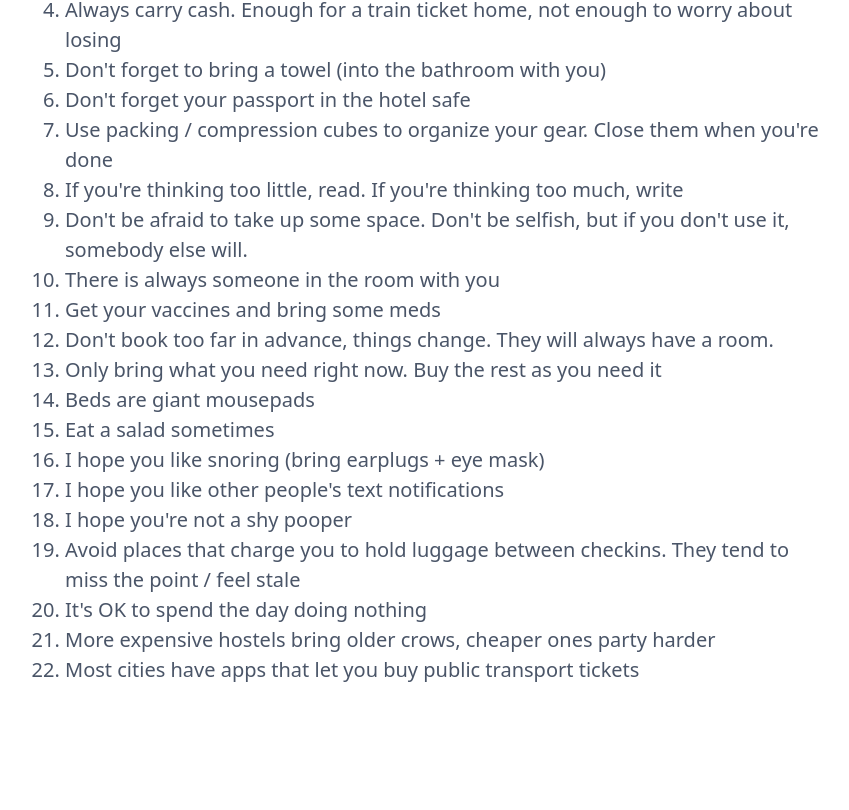
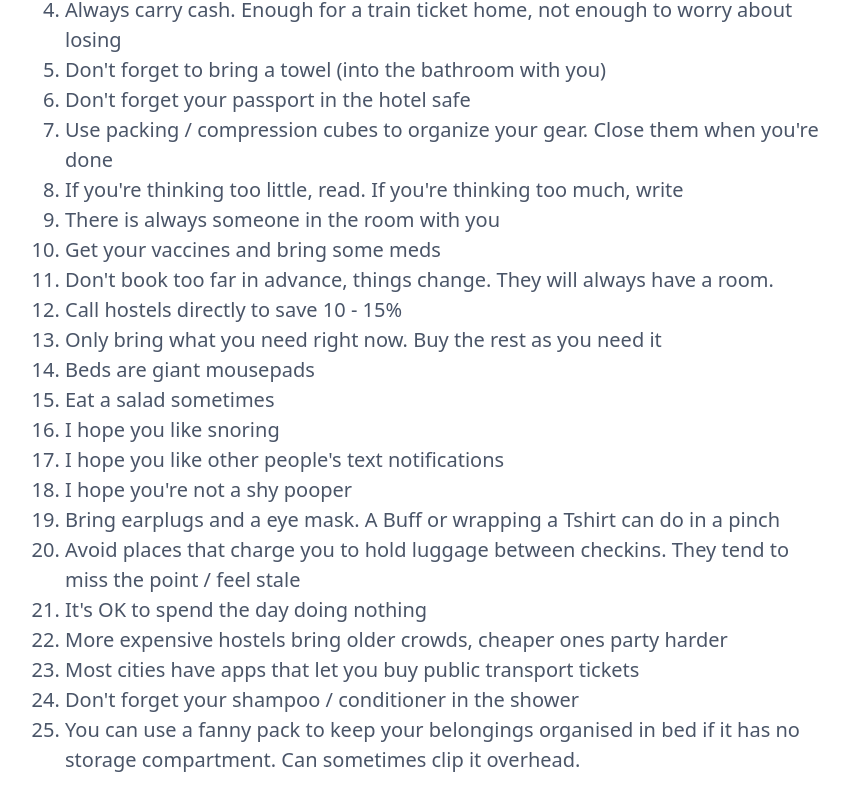
Before and after one commit to Zandakar/too-long-didnt-read, a Next.js app: page /rules-of-backpacking in a window 1280 px wide. Shown: the part 296-1106 px from the top of the page, without its empty margins (191-1040 px from the left). Built offline with nearby package versions, Linux system fonts and the light colour scheme.

Commit message:
Todo list (#13)

```diff
--- a/package.json
+++ b/package.json
@@ -14,7 +14,7 @@
     "prepare": "husky install"
   },
   "dependencies": {
-    "@mapbox/rehype-prism": "^0.8.0",
+    "@mapbox/rehype-prism": "^0.7.0",
     "date-fns": "^2.28.0",
     "gray-matter": "^4.0.3",
     "next": "^12.0.10",
--- a/src/pages/_app.tsx
+++ b/src/pages/_app.tsx
@@ -13,8 +13,8 @@ const MyApp = ({ Component, pageProps }: AppProps) => {
 
   useEffect(() => {
     const handleRouteChange = () => {
-    ReactGA.set({ page: location.pathname });
-    ReactGA.pageview(location.pathname)
+      ReactGA.set({ page: location.pathname });
+      ReactGA.pageview(location.pathname)
     }
 
     router.events.on('routeChangeComplete', handleRouteChange)
--- a/src/pages/rules-of-backpacking.tsx
+++ b/src/pages/rules-of-backpacking.tsx
@@ -24,20 +24,23 @@ const Page = () => (
           <li>{`Don't forget your passport in the hotel safe`}</li>
           <li>{`Use packing / compression cubes to organize your gear. Close them when you're done`}</li>
           <li>{`If you're thinking too little, read. If you're thinking too much, write`}</li>
-          <li>{`Don't be afraid to take up some space. Don't be selfish, but if you don't use it, somebody else will.`}</li>
           <li>{`There is always someone in the room with you`}</li>
           <li>{`Get your vaccines and bring some meds`}</li>
           <li>{`Don't book too far in advance, things change. They will always have a room.`}</li>
+          <li>{`Call hostels directly to save 10 - 15%`}</li>
           <li>{`Only bring what you need right now. Buy the rest as you need it`}</li>
           <li>{`Beds are giant mousepads`}</li>
           <li>{`Eat a salad sometimes`}</li>
-         <li>{`I hope you like snoring (bring earplugs + eye mask)`}</li>
+          <li>{`I hope you like snoring`}</li>
           <li>{`I hope you like other people's text notifications`}</li>
           <li>{`I hope you're not a shy pooper`}</li>
+          <li>{`Bring earplugs and a eye mask. A Buff or wrapping a Tshirt can do in a pinch`}</li>
           <li>{`Avoid places that charge you to hold luggage between checkins. They tend to miss the point / feel stale`}</li>
           <li>{`It's OK to spend the day doing nothing`}</li>
-        <li>{`More expensive hostels bring older crows, cheaper ones party harder`}</li>
+          <li>{`More expensive hostels bring older crowds, cheaper ones party harder`}</li>
           <li>{`Most cities have apps that let you buy public transport tickets`}</li>
+          <li>{`Don't forget your shampoo / conditioner in the shower`}</li>
+          <li>{`You can use a fanny pack to keep your belongings organised in bed if it has no storage compartment. Can sometimes clip it overhead.`}</li>
         </ol>
         <br />
       </div>
```
Also changed, not shown: .prettierrc.json (added), 1 other file (tests, documents, lock files or other folders). Lines whose indentation alone changed are shown as unchanged.
